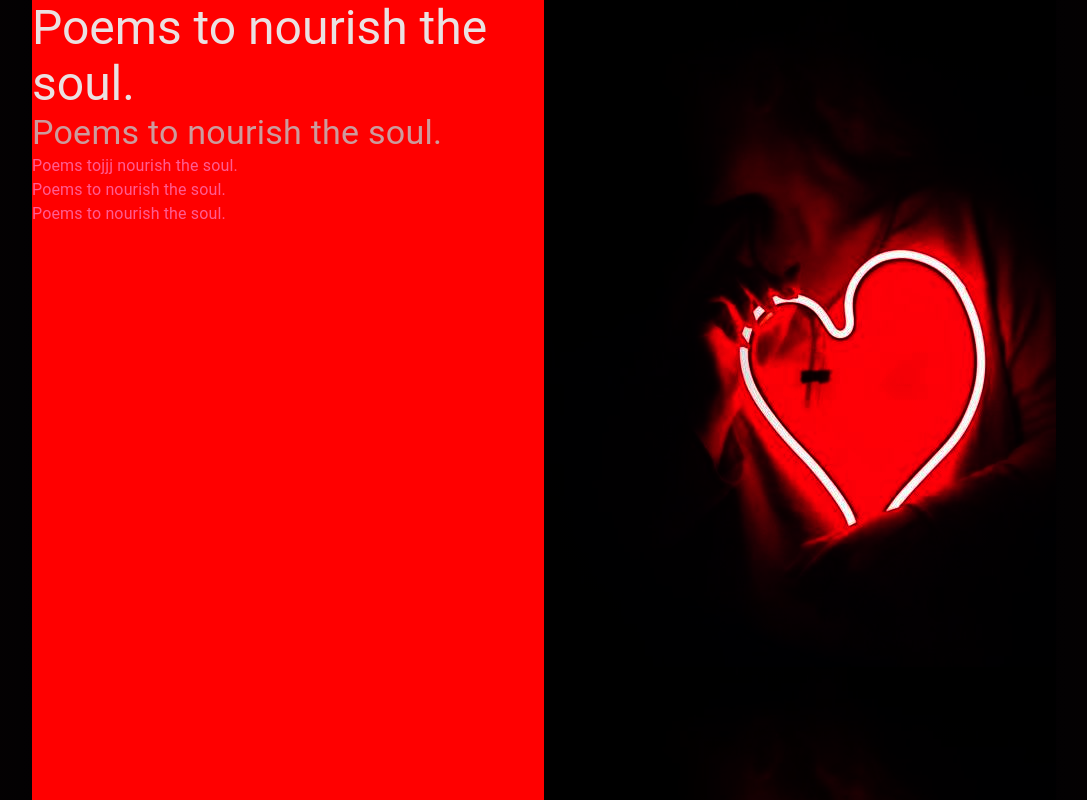
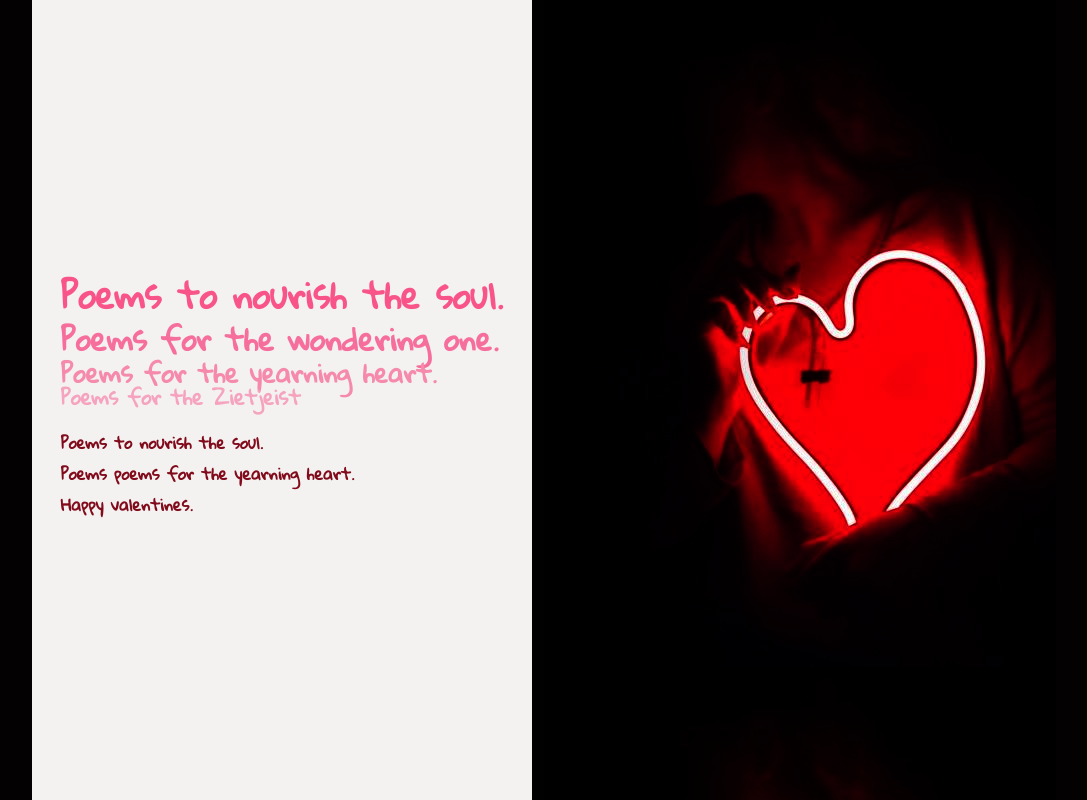
Before and after one commit to VictorKwasara/valentines, a Gatsby site in the folder valentines-zeietgeist/: page / in a window 1280 px wide. Shown: the whole page, without its empty margins (96-1183 px from the left). Built offline with nearby package versions, Linux system fonts and the light colour scheme; Gatsby itself is replaced by a stand-in of ours.

Commit message:
hero section typography

```diff
--- a/valentines-zeietgeist/package.json
+++ b/valentines-zeietgeist/package.json
@@ -18,6 +18,8 @@
   "dependencies": {
     "@emotion/react": "^11.11.3",
     "@emotion/styled": "^11.11.0",
+    "@fontsource/gloria-hallelujah": "^5.0.18",
+    "@fontsource/roboto": "^5.0.8",
     "@mui/material": "^5.15.7",
     "gatsby": "^5.13.2",
     "gatsby-plugin-image": "^3.13.1",
--- a/valentines-zeietgeist/src/components/hero.tsx
+++ b/valentines-zeietgeist/src/components/hero.tsx
@@ -1,16 +1,19 @@
 import React from 'react'
-import { Typography } from '@mui/material'
 const Hero = () => {
   return (
     <div id="hero-section">
-    <div id="message">
-      <Typography variant="h3" color="primary.contrastText" >Poems to nourish the soul.</Typography>
-      <Typography variant="h4" color="#CC9B9D" >Poems to nourish the soul.</Typography>
-      <Typography variant="body1" color="#FF5C92"  >Poems tojjj nourish the soul.</Typography>
-      <Typography variant="body1" color="#FF5C92" >Poems to nourish the soul.</Typography>
-      <Typography variant="body1" color="#FF5C92"  >Poems to nourish the soul.</Typography>
-    </div>
-    <div id="hero">hero</div>
+      <div id="message">
+        <div id="typography">
+          <h1 id="header1" className="headings">Poems to nourish the soul.</h1>
+          <h2 id="header2"  className="headings">Poems for the wondering one.</h2>
+          <h3 id="header3"  className="headings">Poems for the yearning heart.</h3>
+          <h4 id="header4" className="headings">Poems for the Zietjeist</h4>
+          <p className="text">Poems to nourish the soul.</p>
+          <p className="text">Poems poems for the yearning heart.</p>
+          <p className="text">Happy valentines.</p>
+        </div>
+      </div>
+      <div id="hero">hero</div>
     </div>
   )
 }
--- a/valentines-zeietgeist/src/components/styles/layout.css
+++ b/valentines-zeietgeist/src/components/styles/layout.css
@@ -1,3 +1,5 @@
+@import url('https://fonts.googleapis.com/css2?family=Gloria+Hallelujah&display=swap');
+
 :root {
 --pinks1 : hsl(340,64%,100%);
 --pinks2 : hsl(340,68%,95%);
@@ -11,14 +13,23 @@
 --pinks10 : hsl(340,100%,55%);
 
 --reds1 : #8c1e2d;
-  --reds1 : #8a1b2a;
-  --reds1 : #881727;
-  --reds1 : #841020;
-  --reds1 : #820d1d;
-  --reds1 : #810b1b;
-  --reds1 : #800919;
-  --reds1 : #7e0516;
-  --reds1 : #7b0112;
+--reds2 : #8a1b2a;
+--reds3 : #881727;
+--reds4 : #841020;
+--reds5 : #820d1d;
+--reds6 : #810b1b;
+--reds7 : #800919;
+--reds8 : #7e0516;
+--reds9 : #7b0112;
+
+--rose-pink1 :hsl(358,08%,100%);
+--rose-pink2 :hsl(358,12%,95%);
+--rose-pink3 :hsl(358,16%,90%);
+--rose-pink4 :hsl(358,20%,85%);
+--rose-pink5 :hsl(358,24%,80%);
+--rose-pink6 :hsl(358,28%,75%);
+--rose-pink7 :hsl(358,32%,70%);
+--rose-pink8 :hsl(358,36%,65%);
 
 --background-black : radial-gradient(circle, #010101, #010101, #010100, #000000, #000000, #000000, #010001, #010001, #020002, #030102, #050102, #060102);
 --background-image : radial-gradient(circle, #010101, #010101, #010100, #000000, #000000, #000000, #010001, #010001, #020002, #030102, #050102, #060102), url(../../images/heroImage.jpg);
@@ -27,7 +38,9 @@
 margin:0 ;
 padding:0 ;
 box-sizing: border-box;
+font-size: 10px ;
 }
+
 
 body {
 margin: 0;
@@ -42,9 +55,52 @@ body {
 left:0px ;
 margin-left: 10vw ;
 /* padding: 50px 0 ; */
-  width: 40vw;
+width: 50rem;
 height:100vh ;
-  background-color: red;
+background-color: var(--pinks3);
+background-color: var(--rose-pink2);
+font-family: 'Gloria Hallelujah', cursive;
+display: flex ;
+align-items: center ;
+justify-content: center ;
+}
+
+#header1 {
+  color: var(--pinks8);
+  font-size: 3.5rem;
+}
+#header2 {
+  color: var(--pinks7);
+  font-size: 3.0rem;
+}
+#header3 {
+  color: var(--pinks6);
+  font-size: 2.5rem;
+}
+#header4 {
+  color: var(--pinks5);
+  font-size: 2.0rem;
+  margin-bottom: 1rem ;
+}
+.headings {
+  color: var(--pinks8);
+  padding: 0px ;
+  margin: -2.0rem 0 ;
+}
+#typography{
+  margin: 0;
+  padding: 0;
+}
+
+#typography p {
+  margin: 0 ;
+  padding: 0;
+  color: var(--reds6)
+}
+.text {
+  margin: 1rem;
+  font-size: 1.6rem;
+  font-weight: bold;
 }
 #hero
 {
--- a/valentines-zeietgeist/src/theme.ts
+++ b/valentines-zeietgeist/src/theme.ts
@@ -1,4 +1,10 @@
 import { createTheme } from '@mui/material/styles';
+import '@fontsource/gloria-hallelujah';
+import '@fontsource/roboto/300.css';
+import '@fontsource/roboto/400.css';
+import '@fontsource/roboto/500.css';
+import '@fontsource/roboto/700.css';
+
 
 // A custom theme for this app
 const theme = createTheme({
```
Also changed, not shown: 1 other file. Lines whose indentation alone changed are shown as unchanged.
